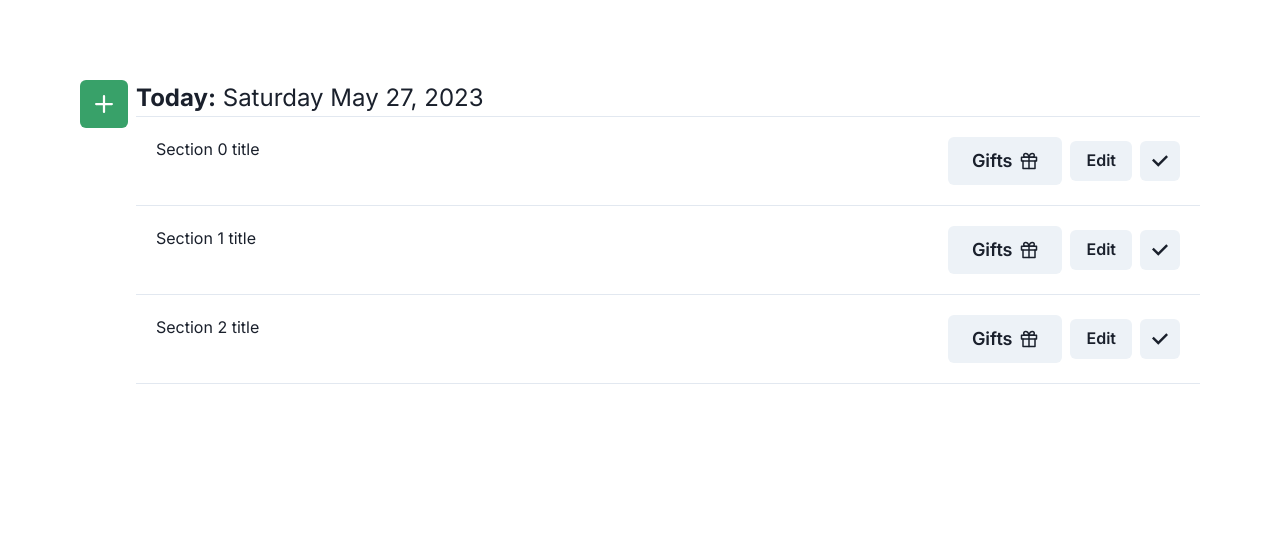
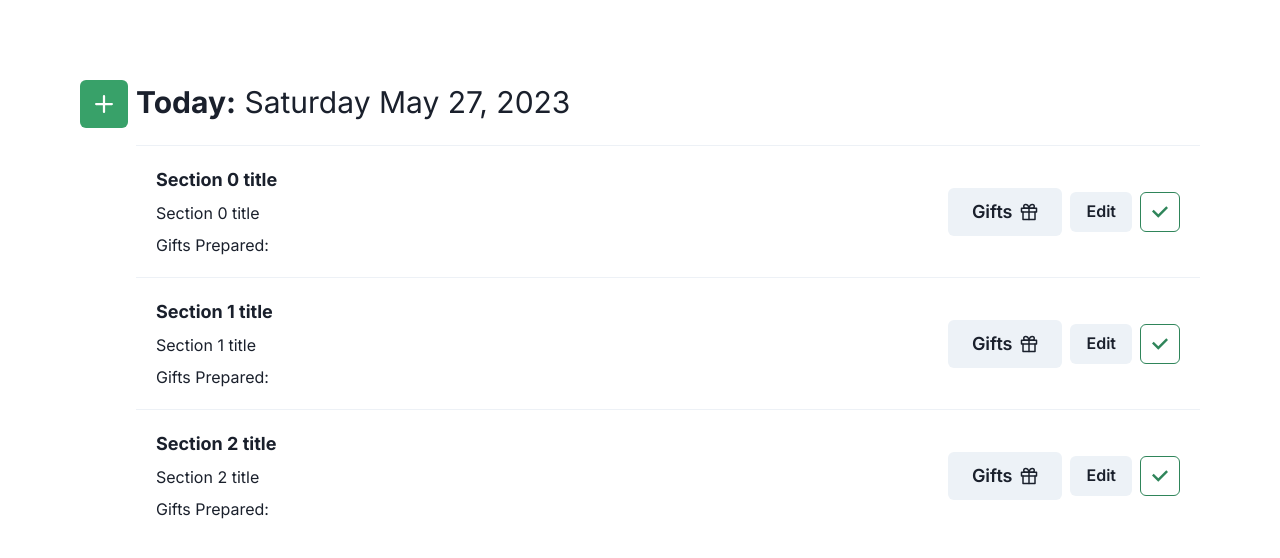
Before and after one commit to probablyalexzhu/giftlax, a Next.js app: page / in a window 1280 px wide. Shown: the top 558 px of the page. Built offline with nearby package versions, Linux system fonts and the light colour scheme.

Commit message:
remove technical debt, clean code

```diff
--- a/src/app/components/Accordion.js
+++ /dev/null
@@ -1,63 +0,0 @@
-import {
-    Accordion,
-    AccordionItem,
-    AccordionButton,
-    AccordionPanel,
-    AccordionIcon,
-    Box,
-    Button,
-    Flex,
-    HStack,
-    Icon,
-    IconButton
-} from "@chakra-ui/react";
-import { AddIcon, CheckIcon } from "@chakra-ui/icons";
-import GreenButton from "./GreenButton.js";
-import { FiGift } from 'react-icons/fi'
-
-export default function accordion() {
-    return (
-        <Accordion>
-            <CustomAccordionItem sectionNumber={0} />
-            <CustomAccordionItem sectionNumber={1} />
-            <CustomAccordionItem sectionNumber={2} />
-        </Accordion>
-    );
-}
-
-function CustomAccordionItem(props) {
-    const { sectionNumber } = props;
-    return (
-        <AccordionItem>
-            <Flex spacing="10" padding="5">
-
-                <Box as="span" flex="1" textAlign="left">
-                    Section { sectionNumber } title
-                </Box>
-                <HStack>
-                    <MyButton text={"Gifts"} />
-                    <MyButton2 text={"Edit"}/>
-                    <IconButton icon={<CheckIcon/>}/>
-                </HStack>
-            </Flex>
-        </AccordionItem>
-    )
-}
-
-function MyButton(props) {
-    const { text } = props;
-    return (
-        <Button size='lg' rightIcon=<CustomIcon /> >{ text }</Button>
-    )
-}
-
-function MyButton2(props) {
-    const { text } = props;
-    return (
-        <Button size='md' >{ text }</Button>
-    )
-}
-
-function CustomIcon() {
-    return <Icon as={FiGift} />
-  }
--- /dev/null
+++ b/src/app/components/EventList.js
@@ -0,0 +1,64 @@
+import {
+    Accordion,
+    Button,
+    Flex,
+    HStack,
+    Icon,
+    IconButton,
+    Stack,
+    Text,
+    Divider
+} from "@chakra-ui/react";
+import { CheckIcon } from "@chakra-ui/icons";
+import { FiGift } from "react-icons/fi";
+
+export default function EventList() {
+    return (
+        <div>
+            <EventItem sectionNumber={0} />
+            <EventItem sectionNumber={1} />
+            <EventItem sectionNumber={2} />
+        </div>
+    );
+}
+
+function EventItem(props) {
+    const { sectionNumber } = props;
+    return (
+        <div>
+            <Divider />
+            <Flex spacing="10" padding="5">
+                <Stack as="span" flex="1" textAlign="left">
+                    <Text fontSize="lg">
+                        <b>Section {sectionNumber} title</b>
+                    </Text>
+                    <Text>Section {sectionNumber} title</Text>
+                    <Text>Gifts Prepared: </Text>
+                </Stack>
+                <HStack>
+                    <GiftButton text={"Gifts"} />
+                    <TextButton text={"Edit"} />
+                    <IconButton icon={<CheckIcon />} colorScheme='green' variant='outline'/>
+                </HStack>
+            </Flex>
+        </div>
+    );
+}
+
+function GiftButton(props) {
+    const { text } = props;
+    return (
+        <Button size="lg" rightIcon=<CustomIcon />>
+            {text}
+        </Button>
+    );
+}
+
+function TextButton(props) {
+    const { text } = props;
+    return <Button size="md">{text}</Button>;
+}
+
+function CustomIcon() {
+    return <Icon as={FiGift}/>;
+}
--- a/src/app/components/GreenButton.js
+++ b/src/app/components/GreenButton.js
@@ -1,4 +1,3 @@
-import styles from "./GreenButton.module.css";
 import { IconButton, ButtonGroup } from "@chakra-ui/react";
 import { AddIcon } from "@chakra-ui/icons";
 
--- a/src/app/page.js
+++ b/src/app/page.js
@@ -1,49 +1,65 @@
 "use client";
 
-// import Image from 'next/image'
-// import styles from './page.module.css'
 import GreenButton from "./components/GreenButton.js";
-import Accordion from "./components/Accordion.js";
+import EventList from "./components/EventList.js";
 import { Fragment } from "react";
-import { ChakraProvider } from "@chakra-ui/react";
-import { Flex } from "@chakra-ui/react";
-import { Box } from "@chakra-ui/react";
-import { Container } from "@chakra-ui/react";
-// import { CacheProvider } from '@chakra-ui/next-js'
-// import { Providers } from "./providers";
+import {
+    ChakraProvider,
+    Flex,
+    Box,
+    extendTheme,
+    Stack,
+    Spacer,
+    Text,
+} from "@chakra-ui/react";
 
-// 1. Import the extendTheme function
-import { extendTheme } from "@chakra-ui/react";
-import { Spacer,
-    Text
-} from "@chakra-ui/react";
-// 2. Extend the theme to include custom colors, fonts, etc
-const colors = {
-    // brand: {
-    //   900: '#1a365d',
-    //   800: '#153e75',
-    //   700: '#2a69ac',
-    // },
+const customTheme = {
+    // extension of theme for future use
 };
 
-export const theme = extendTheme({ colors });
+export const theme = extendTheme({ customTheme });
 
 export default function Home() {
     const current = new Date();
-    const weekday = ["Sunday","Monday","Tuesday","Wednesday","Thursday","Friday","Saturday"];
+    const weekday = [
+        "Sunday",
+        "Monday",
+        "Tuesday",
+        "Wednesday",
+        "Thursday",
+        "Friday",
+        "Saturday",
+    ];
     let day = weekday[current.getDay()];
-    const month = ["January","February","March","April","May","June","July","August","September","October","November","December"];
-    let monthName = month[current.getMonth()]
+    const month = [
+        "January",
+        "February",
+        "March",
+        "April",
+        "May",
+        "June",
+        "July",
+        "August",
+        "September",
+        "October",
+        "November",
+        "December",
+    ];
+    let monthName = month[current.getMonth()];
     const date = `${day} ${monthName} ${current.getDate()}, ${current.getFullYear()}`;
     return (
         <ChakraProvider theme={theme} padding="20">
             <Flex spacing="10" padding="20">
-                    <GreenButton />
-                    <Spacer />
-                    <Box width="95%">
-                        <Text fontSize='2xl'><b>Today:</b> {date}</Text>
-                        <Accordion />
-                    </Box>
+                <GreenButton />
+                <Spacer />
+                <Box width="95%">
+                    <Stack spacing="20px">
+                        <Text fontSize="3xl">
+                            <b>Today:</b> {date}
+                        </Text>
+                        <EventList />
+                    </Stack>
+                </Box>
             </Flex>
         </ChakraProvider>
     );
```
